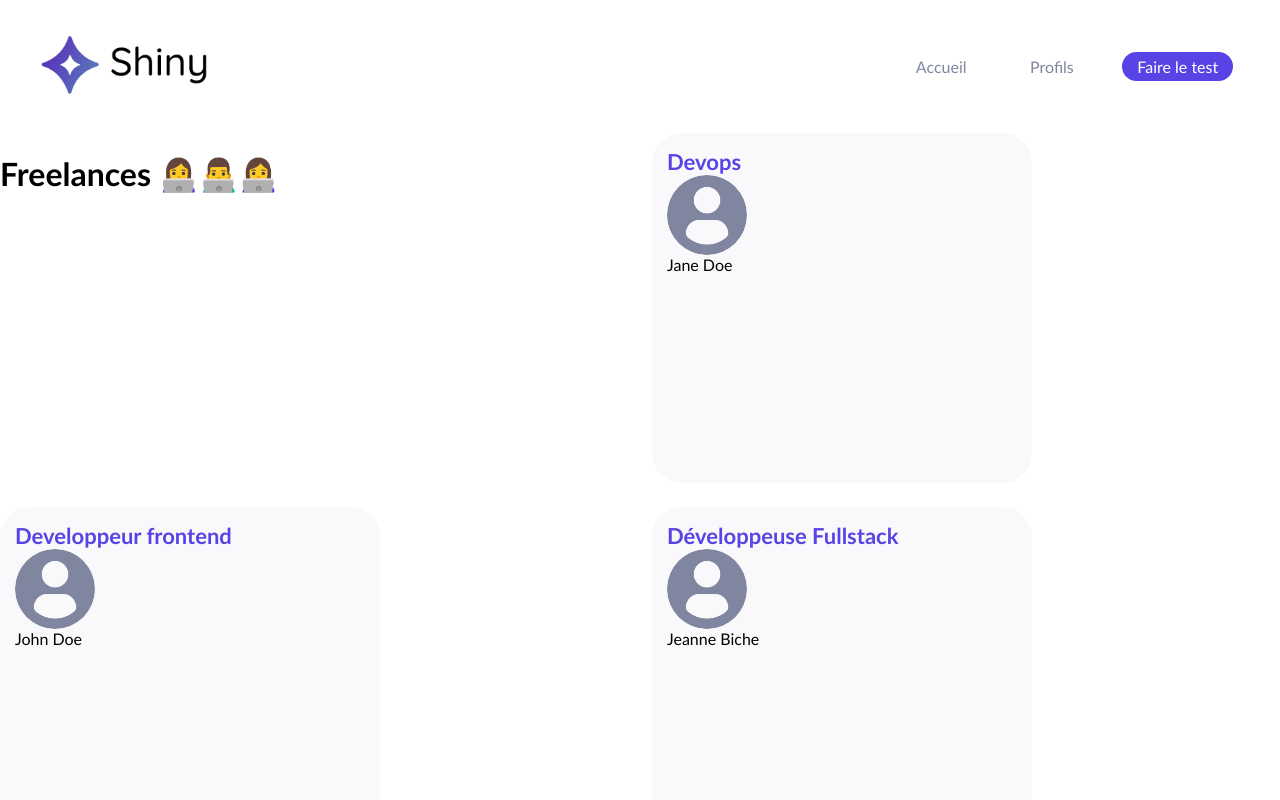
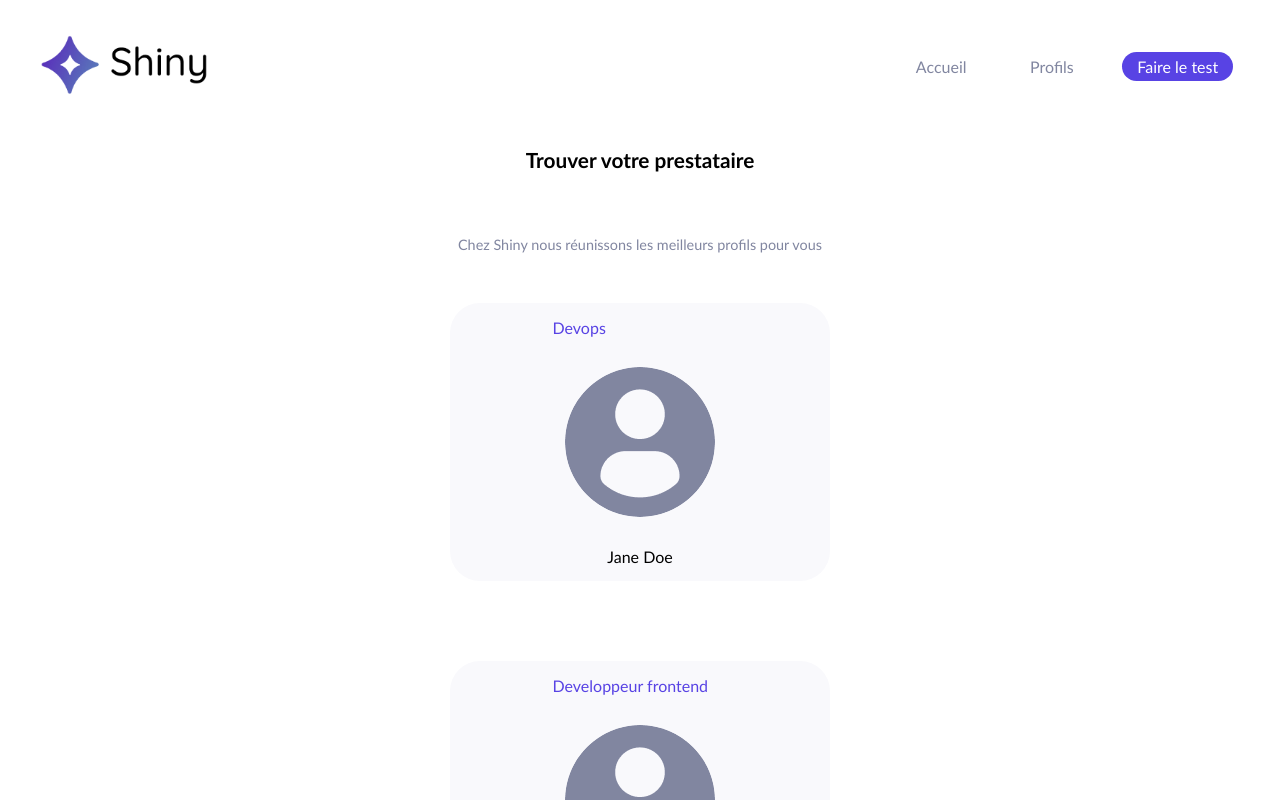
Before and after one commit to Vincmza/React_Practise_Project_2, a React (Create React App) app: page /freelances in a window 1280 px wide. Shown: the top 800 px of the page. Built offline with nearby package versions, Linux system fonts and the light colour scheme.

Commit message:
Pages : Freelance : finished to set up design using styled components. Components : Error : set up design using styled-components

```diff
--- a/src/components/Card/index.jsx
+++ b/src/components/Card/index.jsx
@@ -11,10 +11,13 @@
 const CardWrapper = styled.div`
     display: flex;
     flex-direction: column;
+    align-items: center;
     padding: 15px;
+    margin-bottom: 80px;
     background-color: ${colors.backgroundLight};
     border-radius: 30px;
     width: 350px;
+    height:350px
     transition: 200ms;
     &:hover {
         cursor: pointer;
@@ -24,13 +27,17 @@
 
 const CardLabel = styled.span`
     color: #5843e4;
-    font-size: 22px;
-    font-weight: bold;
+    font-size: 1em;
+    margin-bottom:30px;
+    width:50%;
 `
 const CardImage = styled.img`
-    height: 80px;
-    width: 80px;
+    height: 150px;
+    width: 150px;
     border-radius: 50%;
+`
+const Title = styled.span`
+    margin-top:30px;
 `
 
 function Card({ label, title, picture }) {
@@ -38,7 +45,7 @@
         <CardWrapper>
             <CardLabel>{label}</CardLabel>
             <CardImage src={picture} alt="freelance"/>
-            <span>{title}</span>
+            <Title>{title}</Title>
         </CardWrapper>
     )
 }
--- a/src/components/Error/index.jsx
+++ b/src/components/Error/index.jsx
@@ -1,10 +1,27 @@
 import React from 'react';
+import styled from 'styled-components';
+import ErrorImage from "../../assests/404.svg"
+
+const ErrorContainer = styled.div`
+    display:flex;
+    flex-direction: column;
+    align-items:center;
+`
+const ImageSize = styled.img`
+    width:350px;
+    height:350px;
+`
+const ErrorMsg = styled.h1`
+    font-size:1.2em;
+    text-align: center;
+`
 
 const Error = () => {
     return (
-        <div>
-            <h1>Cette page c'est comme l'intégrité chez Macron, elle existe pas</h1>
-        </div>
+        <ErrorContainer>
+            <ImageSize src={ErrorImage}/>
+            <ErrorMsg>Il semblerait qu'il y ait une erreur</ErrorMsg>
+        </ErrorContainer>
     );
 };
 
--- a/src/pages/Freelances/index.jsx
+++ b/src/pages/Freelances/index.jsx
@@ -6,13 +6,7 @@
 
 /*style*/
 import styled from 'styled-components';
-
-const CardsContainer = styled.div`
-    display: grid;
-    gap: 24px;
-    grid-template-rows: 350px 350px;
-    grid-template-columns: repeat(2, 1fr);
-`
+import colors from '../../utils/style/colors';
 
 const freelanceProfiles = [
     {
@@ -30,12 +24,39 @@
         jobTitle: 'Développeuse Fullstack',
         picture: DefaultPicture,
     },
+    {
+        name: 'Emmanuel Macron',
+        jobTitle: 'Enculeur de mouches',
+        picture: DefaultPicture
+    }
 ]
+const CardWrapper = styled.div`
+    display:flex;
+    flex-direction:column;
+    align-items:center;
+`
+const CardContainer = styled.div`
+    display:flex;
+    flex-wrap: wrap;
+    justify-content: space-around;
+    width: 50%;
+`
+const FreelanceTitle = styled.h1`
+    font-size:1.3em;
+    margin-bottom:50px;
+`
+const FreelanceSentence = styled.p`
+    font-size:0.9em;
+    margin-bottom:50px;
+    color: ${colors.secondary}
+`
 
 function Freelances() {
     return (
-        <CardsContainer>
-            <h1>Freelances 👩‍💻👨‍💻👩‍💻</h1>
+        <CardWrapper>
+            <FreelanceTitle>Trouver votre prestataire</FreelanceTitle>
+            <FreelanceSentence>Chez Shiny nous réunissons les meilleurs profils pour vous</FreelanceSentence>
+            <CardContainer>
             {freelanceProfiles.map((profile, index) => (
                 <Card
                     key={`${profile.name}-${index}`}
@@ -44,7 +65,9 @@
                     title={profile.name}
                 />
             ))}
-        </CardsContainer>
+            </CardContainer>
+
+        </CardWrapper>
     )
 }
 export default Freelances;
```
